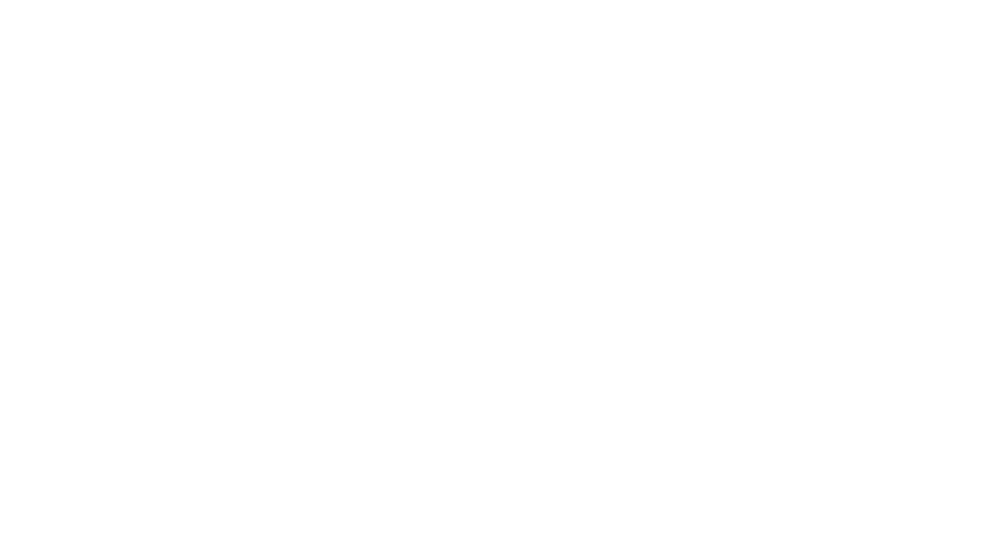
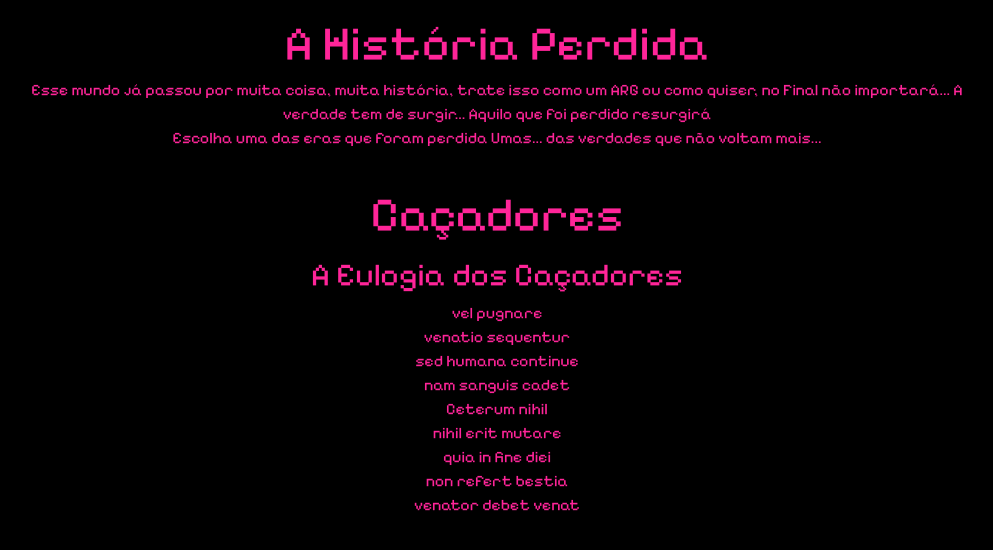
Before and after one commit to JoArthur8/meuprimeirosite, a plain HTML site: page Londres.html in a window 1280 px wide. Shown: the whole page, without its empty margins (143-1136 px from the left). Drawn offline with Linux system fonts and the light colour scheme; a web font is replaced by a local one.

Commit message:
copidat e

```diff
--- a/Londres.html
+++ b/Londres.html
@@ -0,0 +1,47 @@
+<!DOCTYPE html>
+<html lang="pt-br">
+    <head>
+        <meta http-equiv="Content-Type" content="text/html;charset=UTF-8">
+        <meta name="viewport" content="width=device-width, initial-scale=1.0">
+        <link rel="stylesheet" href="css/reset.css">
+        <link rel="stylesheet" href="css/estilo.css">
+        <link rel="preconnect" href="https://fonts.googleapis.com">
+        <link rel="preconnect" href="https://fonts.gstatic.com" crossorigin>
+        <link href="https://fonts.googleapis.com/css2?family=Jersey+10+Charted&family=Pixelify+Sans:wght@400..700&family=Silkscreen:wght@400;700&display=swap" rel="stylesheet">
+
+
+        <title> Sangue Velho</title>
+    </head>
+
+
+<main>
+
+    <section>
+        <h1> A História Perdida</h1>
+
+<p>  Esse mundo já passou por muita coisa, muita história, trate isso como um ARG ou como quiser, no Final não importará... A verdade tem de surgir... Aquilo que foi perdido resurgirá </p>
+<p> Escolha uma das eras que foram perdida Umas... das verdades que não voltam mais... </p>
+
+
+    </section>
+    <section>
+        <h1> Caçadores </h1>
+
+
+
+        <h2> A Eulogia dos Caçadores</h2>
+<ul>
+
+<li> vel pugnare</li>
+<li> venatio sequentur </li>
+<li> sed humana continue </li>
+<li> nam sanguis cadet </li>
+<li> Ceterum nihil </li>
+<li> nihil erit mutare </li>
+<li> quia in fine diei </li>
+<li> non refert bestia </li>
+<li> venator debet venat </li>
+
+
+</ul>
+    </section>
--- a/css/estilo.css
+++ b/css/estilo.css
@@ -30,6 +30,7 @@ padding: 2%;
 }
 
 .logo{
+    text-align: center;
     width: 50%;
 }
 h1{
@@ -59,5 +60,6 @@ p,li,ul {
     line-height: 1.5;
 }
 .img {
+    text-align: center;
     width: 25%;
 }
```
Also changed, not shown: index.html (+8 -7 lines), Primal.html (added).
